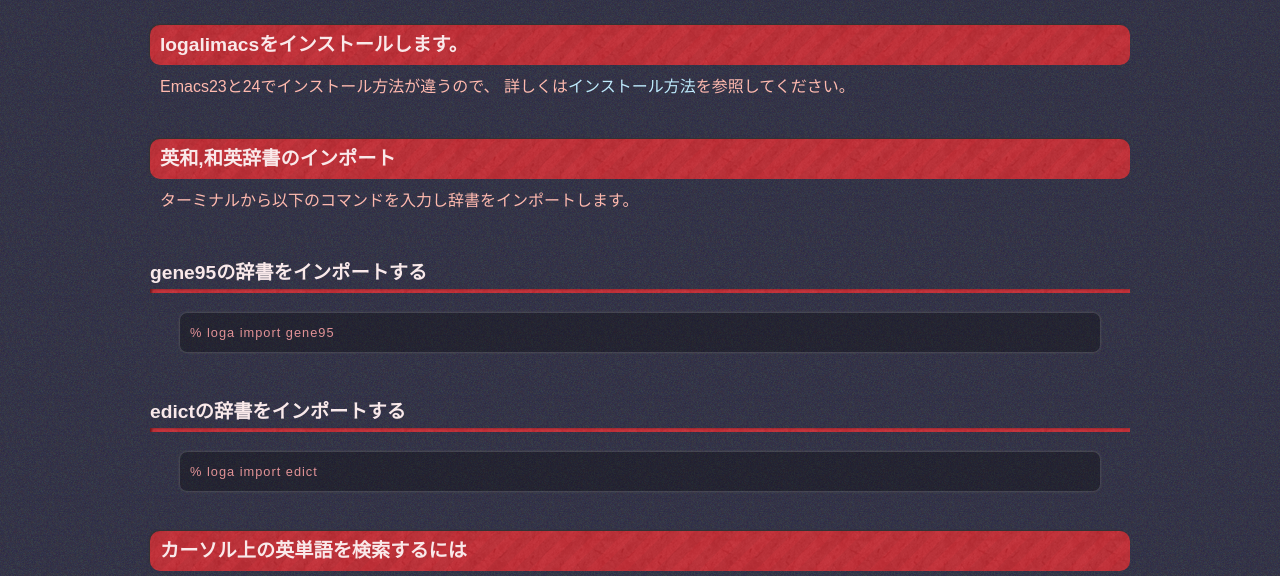
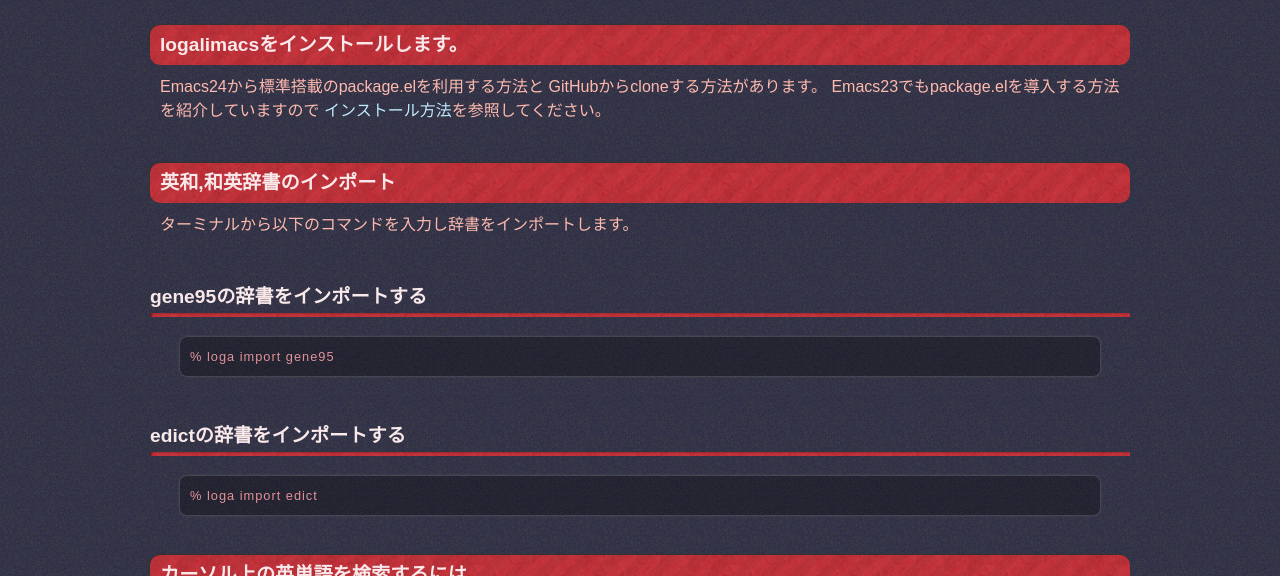
Before and after one commit to logaling/logaling.github.com, a Jekyll site: the page built from logalimacs/tutorial.md, in a window 1280 px wide and 900 px high, cut to the strip 324-900 px from the top of the window. Built offline with Jekyll 4.4.1, drawn with Linux system fonts in a browser that asks for light colours; some web fonts are replaced; Markdown is read by kramdown in place of the engine named in the settings.

Commit message:
improve document

```diff
--- a/logalimacs/tutorial.md
+++ b/logalimacs/tutorial.md
@@ -10,8 +10,10 @@ title: チュートリアル
 
 ## logalimacsをインストールします。
 
-Emacs23と24でインストール方法が違うので、
-詳しくは[インストール方法](/logalimacs/install.html)を参照してください。
+Emacs24から標準搭載のpackage.elを利用する方法と
+GitHubからcloneする方法があります。
+Emacs23でもpackage.elを導入する方法を紹介していますので
+[インストール方法](/logalimacs/install.html)を参照してください。
 
 ## 英和,和英辞書のインポート
 
```
